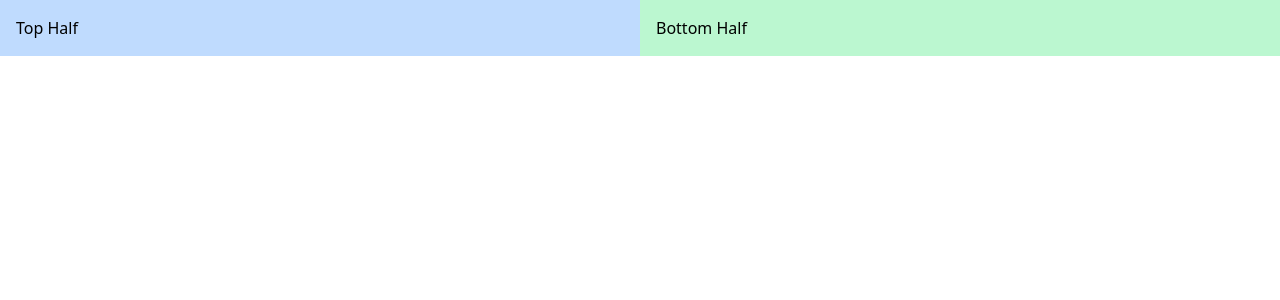
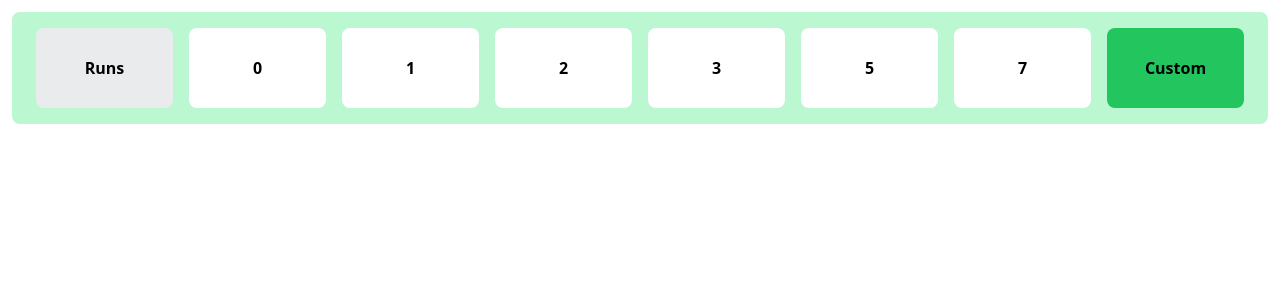
Before and after one commit to BadPotato1007/sports-scoring-app, a Flask app: page /cricket/score in a window 1280 px wide. Shown: the top 300 px of the page. Run offline with Flask 2, Linux system fonts and the light colour scheme; some libraries are stand-ins or nearby versions.

Commit message:
updated scoring page

```diff
--- a/app.py
+++ b/app.py
@@ -10,10 +10,10 @@ from firebase_admin import firestore
 # doc_ref.set({"first": "Ada", "last": "Lovelace", "born": 1815})
 
 app = Flask(__name__)
-@app.route('/')
-def index():
-    res = flask.make_response()
-    res.set_cookie("name", value="I am cookie")
+# @app.route('/')
+# def index():
+#     res = flask.make_response()
+#     res.set_cookie("name", value="I am cookie")
 
 @app.route("/")
 def Home():
@@ -40,4 +40,4 @@ def Cricket():
 
 
 if "__main__" == __name__:
-    app.run(debug=True)
+    app.run(debug=True,host="0.0.0.0")
--- a/templates/cricket_scoring_page.html
+++ b/templates/cricket_scoring_page.html
@@ -8,14 +8,80 @@
   <link rel="preconnect" href="https://fonts.gstatic.com" crossorigin>
   <link href="https://fonts.googleapis.com/css2?family=Inter:wght@100..900&display=swap" rel="stylesheet">
   <link rel="preconnect" href="https://fonts.googleapis.com">
-    <link rel="preconnect" href="https://fonts.gstatic.com" crossorigin>
-    <link href="https://fonts.googleapis.com/css2?family=Noto+Sans:ital,wght@0,100..900;1,100..900&display=swap" rel="stylesheet">
+  <link rel="preconnect" href="https://fonts.gstatic.com" crossorigin>
+  <link href="https://fonts.googleapis.com/css2?family=Noto+Sans:ital,wght@0,100..900;1,100..900&display=swap" rel="stylesheet">
 </head>
+<style>
+  .box-styles {
+    background-color: #ffffff;
+  }
+  .inform-box-sytles {
+    background-color: #eaebed;
+  }
+</style>
 <body>
-    <div class="grid grid-cols-1 md:grid-cols-2">
-        <div class="bg-blue-200 p-4">Top Half</div>
-        <div class="bg-green-200 p-4">Bottom Half</div>
+<div class="sm:visible invisible grid grid-rows-1 md:grid-rows-2">
+    <div class="m-3 bg-green-200 flex flex-row sm:flex-row  rounded-lg content-center p-4">
+        <div class="h-20 w-3/5  inform-box-sytles flex rounded-lg items-center font-bold justify-center mx-2">Runs</div>
+
+            <div class="h-20 sm:h-20 box-styles flex rounded-lg items-center font-bold justify-center w-1/5 sm:w-3/5 mx-2">0</div>
+            <div class="h-20 box-styles flex rounded-lg items-center font-bold justify-center w-1/5 sm:w-3/5 mx-2">1</div>
+            <div class="h-20 box-styles flex rounded-lg items-center font-bold justify-center w-3/5 mx-2">2</div>
+            <div class="h-20 box-styles flex rounded-lg items-center   font-bold justify-center w-3/5 mx-2">3</div>
+            <div class="h-20 box-styles flex rounded-lg items-center  font-bold justify-center w-3/5 mx-2">5</div>
+            <div class="h-20 box-styles flex rounded-lg items-center font-bold justify-center w-3/5 mx-2">7</div>
+            <div class="h-20 box-styles flex rounded-lg items-center bg-green-500 font-bold justify-center w-3/5 mx-2">Custom</div>
+        </div>
+
+        <div class="flex flex-row sm:visible invisible  md:hidden md:flex flex-row w-4/5 justify-start items-center">
+            <div class="h-10 sm:h-20 box-styles flex rounded-lg items-center font-bold justify-center w-1/5 sm:w-3/5 mx-2">0</div>
+            <div class="h-20 box-styles flex rounded-lg items-center font-bold justify-center w-1/5 sm:w-3/5 mx-2">3</div>
+            <div class="h-20 box-styles flex rounded-lg items-center font-bold justify-center w-3/5 mx-2">2</div>
+            <div class="h-20 box-styles flex rounded-lg items-center font-bold justify-center w-3/5 mx-2">4</div>
+            <div class="h-20 box-styles flex rounded-lg items-center font-bold justify-center w-3/5 mx-2">5</div>
+            <div class="h-20 box-styles flex rounded-lg items-center font-bold justify-center w-3/5 mx-2">6</div>
+            <div class="h-20 box-styles flex rounded-lg items-center font-bold justify-center w-3/5 mx-2">7</div>
+        </div>
+
+
     </div>
 
+</div>
+
+
+<div class="sm:invisible visible  grid grid-rows-1 ">
+    <div class="m-3 bg-green-200 flex flex-row   rounded-lg ">
+        <div class="h-30 w-1/5 m-4 inform-box-sytles flex rounded-lg items-start font-bold justify-center mx-2">Runs</div>
+        <div class="grid-cols-7	 w-4/5  font-bold  ">
+            <div class="flex p-1">
+                <div class="h-10 box-styles flex rounded-lg items-center font-bold justify-center w-3/5 mx-2">1</div>
+                <div class="h-10 box-styles flex rounded-lg items-center font-bold justify-center w-3/5 mx-2">2</div>
+            </div>
+            <div class="flex p-1">
+                <div class="h-10 box-styles flex rounded-lg items-center font-bold justify-center w-3/5 mx-2">3</div>
+                <div class="h-10 box-styles flex rounded-lg items-center font-bold justify-center w-3/5 mx-2">5</div>
+            </div>
+            <div class="flex p-1">
+                <div class="h-10 box-styles flex rounded-lg items-center font-bold justify-center w-3/5 mx-2">7</div>
+                <div class="h-10 box-styles flex rounded-lg items-center bg-green-500 font-bold justify-center w-3/5 mx-2">Custom</div>
+            </div>
+        </div>
+
+    </div>
+    <div class="m-3 bg-green-200 flex flex-row   rounded-lg ">
+        <div class="h-30 w-2/5 m-4 inform-box-sytles flex rounded-lg items-start font-bold justify-center mx-2">Boundaries</div>
+        <div class="grid-cols-7	 w-4/5  font-bold  ">
+            <div class="flex p-1">
+                <div class="h-10 box-styles flex rounded-lg items-center font-bold justify-center w-3/5 mx-2">4</div>
+                <div class="h-10 box-styles flex rounded-lg items-center font-bold justify-center w-3/5 mx-2">6</div>
+            </div>
+            <div class="flex p-1">
+                <div class="h-10 box-styles flex rounded-lg items-center bg-green-500 font-bold justify-center w-full mx-2">Custom</div>
+            </div>
+        </div>
+
+    </div>
+</div>
 
 </body>
+</html>
```
Also changed, not shown: templates/teams.html (+1 -27 lines).
